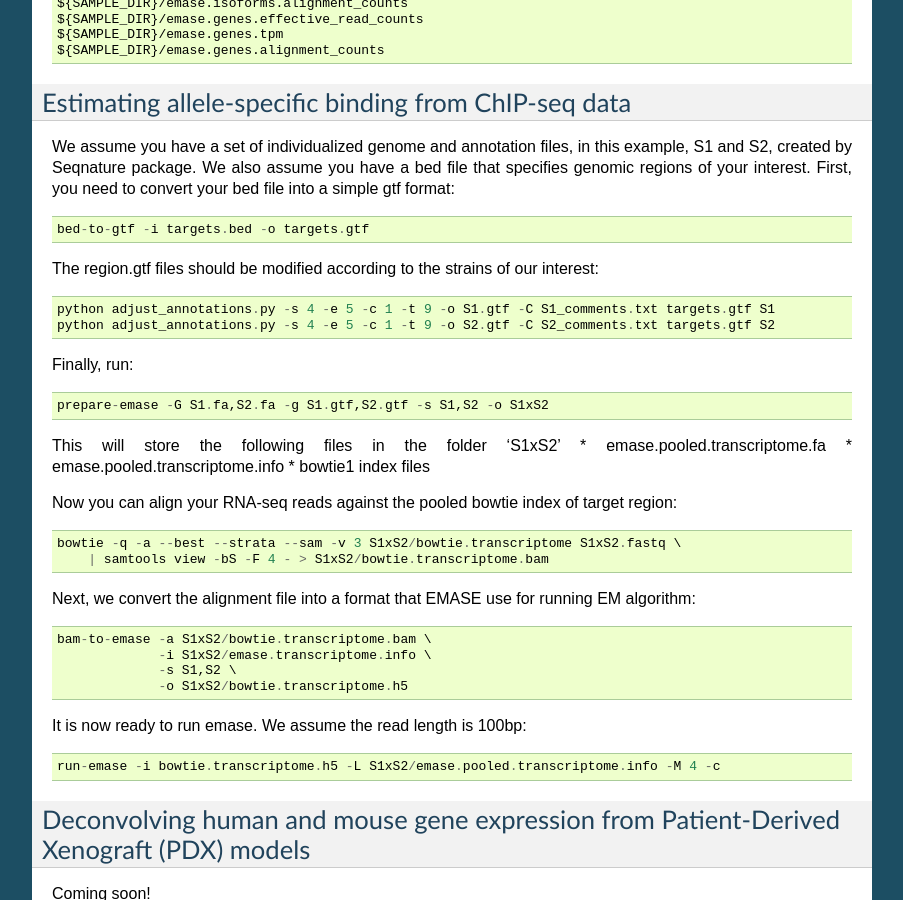
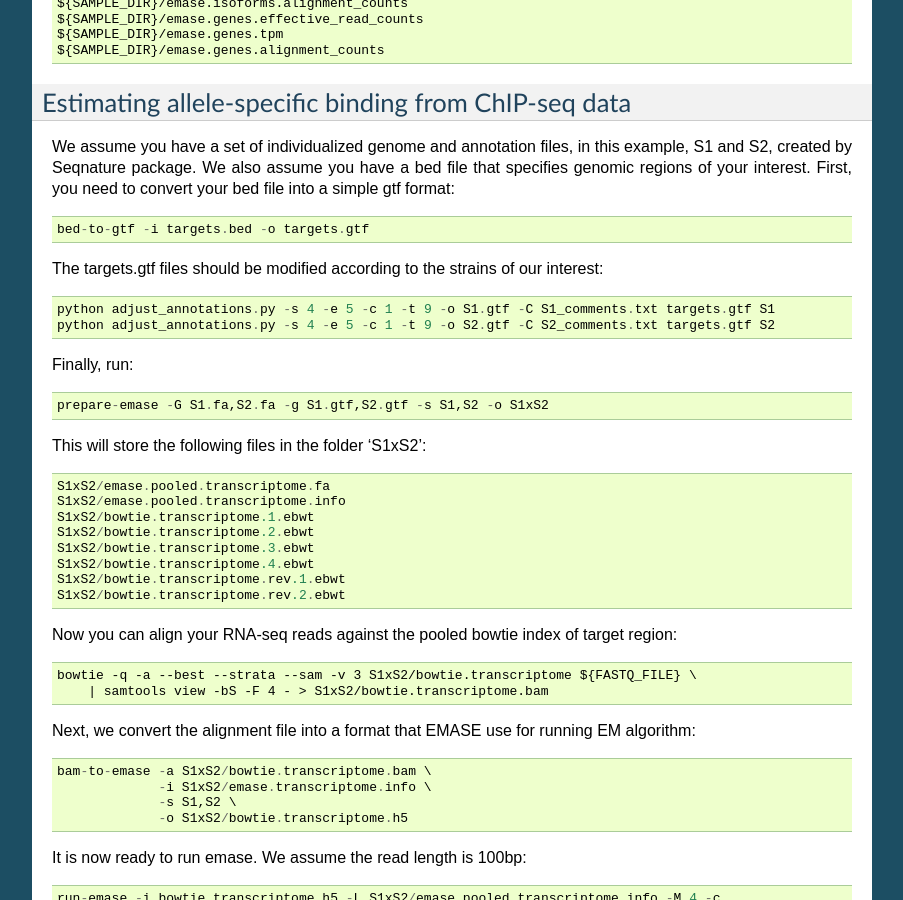
Before and after one commit to churchill-lab/emase, a Sphinx documentation site: the page built from docs/examples.rst, in a window 1280 px wide and 900 px high, scrolled down 1993 px. Shown: the whole window, without its empty margins (198-1101 px from the left). Built offline with Sphinx 7.4.7, drawn with Linux system fonts in a browser that asks for light colours.

```diff
--- a/docs/examples.rst
+++ b/docs/examples.rst
@@ -122,7 +122,7 @@
 
     bed-to-gtf -i targets.bed -o targets.gtf
 
-The region.gtf files should be modified according to the strains of our interest::
+The targets.gtf files should be modified according to the strains of our interest::
 
     python adjust_annotations.py -s 4 -e 5 -c 1 -t 9 -o S1.gtf -C S1_comments.txt targets.gtf S1
     python adjust_annotations.py -s 4 -e 5 -c 1 -t 9 -o S2.gtf -C S2_comments.txt targets.gtf S2
@@ -131,14 +131,20 @@
 
     prepare-emase -G S1.fa,S2.fa -g S1.gtf,S2.gtf -s S1,S2 -o S1xS2
 
-This will store the following files in the folder 'S1xS2'
-* emase.pooled.transcriptome.fa
-* emase.pooled.transcriptome.info
-* bowtie1 index files
+This will store the following files in the folder 'S1xS2'::
+
+    S1xS2/emase.pooled.transcriptome.fa
+    S1xS2/emase.pooled.transcriptome.info
+    S1xS2/bowtie.transcriptome.1.ebwt
+    S1xS2/bowtie.transcriptome.2.ebwt
+    S1xS2/bowtie.transcriptome.3.ebwt
+    S1xS2/bowtie.transcriptome.4.ebwt
+    S1xS2/bowtie.transcriptome.rev.1.ebwt
+    S1xS2/bowtie.transcriptome.rev.2.ebwt
 
 Now you can align your RNA-seq reads against the pooled bowtie index of target region::
 
-    bowtie -q -a --best --strata --sam -v 3 S1xS2/bowtie.transcriptome S1xS2.fastq \
+    bowtie -q -a --best --strata --sam -v 3 S1xS2/bowtie.transcriptome ${FASTQ_FILE} \
         | samtools view -bS -F 4 - > S1xS2/bowtie.transcriptome.bam
 
 Next, we convert the alignment file into a format that EMASE use for running EM algorithm::
```
